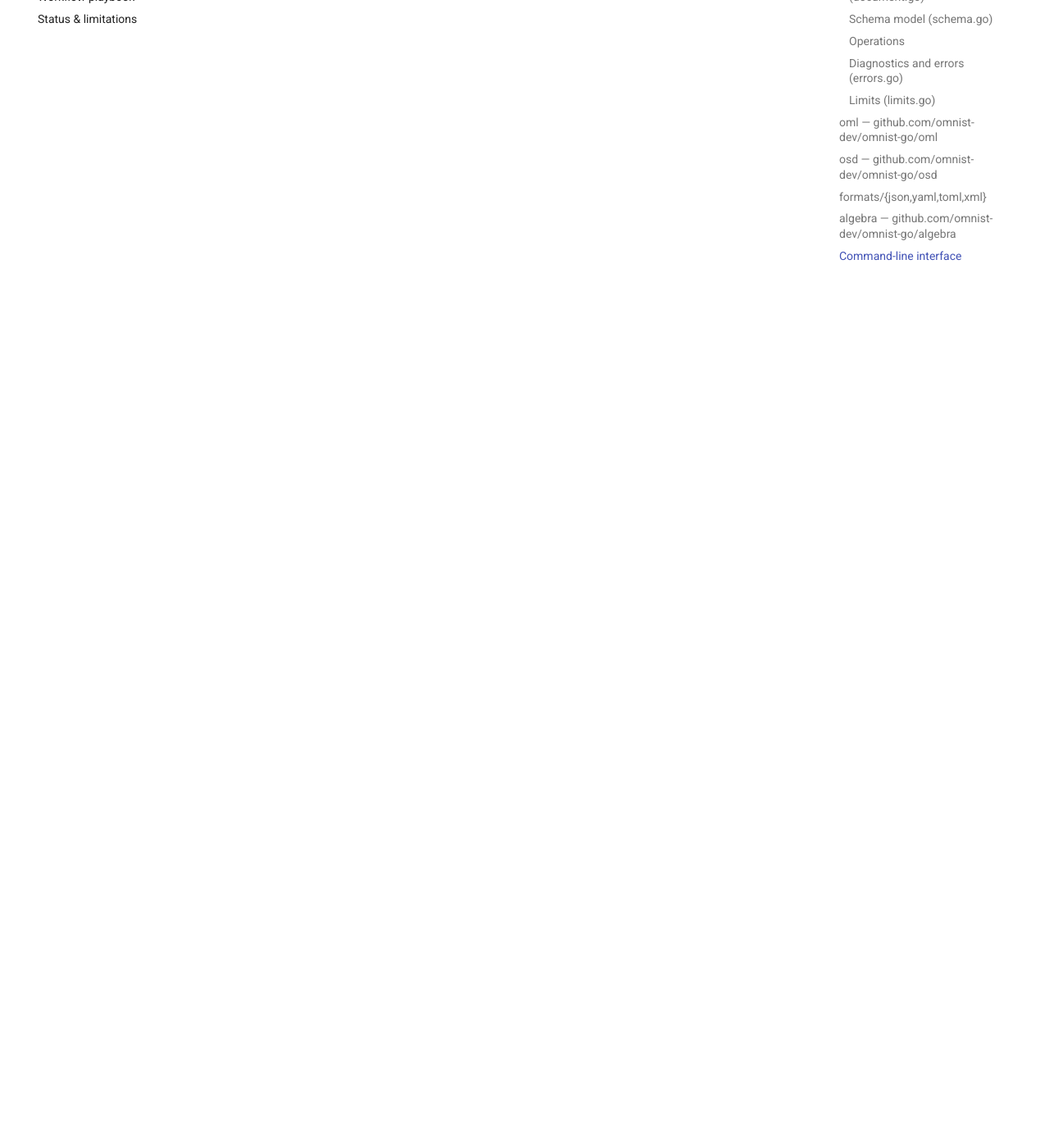
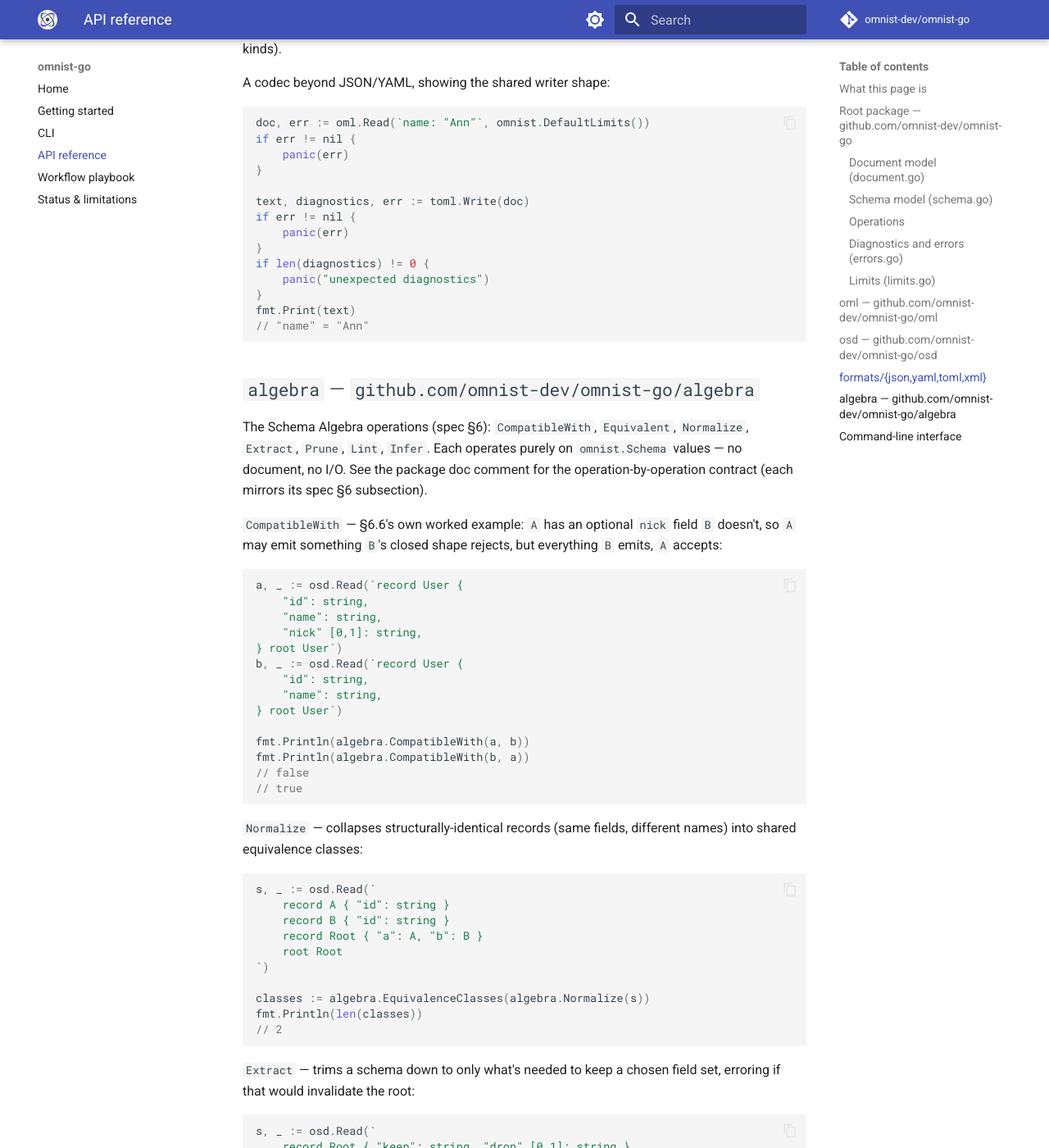
Before and after one commit to omnist-dev/omnist-go, an MkDocs documentation site: the page built from docs/reference.md, in a window 1280 px wide and 1400 px high, scrolled down 3420 px. Shown: the whole window at 82% size. Built offline with MkDocs 1.6.1 and Material for MkDocs 9.7.7, drawn with Linux system fonts in a browser that asks for light colours; comment, search, counter and statistics services are not loaded; some of the changed text lies outside the part shown.

Commit message:
docs: fix stale pkg.go.dev caveat, add runnable reference examples (#64) (#65)
docs/reference.md's tag-status caveat still said 'no tagged release' after
v0.1.0-alpha was tagged and pushed. Update it to the real, live-checked
state: the module proxy already knows about the tag, pkg.go.dev itself
still 404s pending indexing.

Weave real, tested usage examples directly into reference.md's oml, osd,
formats/toml, and algebra sections (CompatibleWith, Normalize, Extract,
Lint) -- areas getting-started.md doesn't cover -- each backed by a new
Example function in doc_examples_reference_test.go with a verified-by
marker per the existing doc-example gate (tools/check_doc_examples).

Add workflow-playbook.md Sec8: docs describing a public API surface, a
documented number, or an external-state claim must update in the same PR
that changes that state, not as a follow-up. This is the second time this
repo has hit exactly this staleness pattern (first was docs/limitations.md,
issue #59); doc-illustrative stays the deliberate exception, not the
default, for genuinely non-runnable content.

Co-authored-by: Thomas Lee <yautat@gmail.com>

````diff
--- a/docs/reference.md
+++ b/docs/reference.md
@@ -7,13 +7,15 @@
 the idiomatic Go answer to "API reference": don't hand-maintain a second
 copy of `go doc`'s output here.
 
-**Not yet indexed.** As of this page, `omnist-go` has no tagged release
-(`git tag -l` is empty) — pkg.go.dev indexes tagged versions (and the
-`main` branch's latest commit as a pseudo-version) once a module has been
-`go get`-ed at least once from a public proxy. Until the first tag lands
-(tracked by `docs/workflow-playbook.md` §1's `v0.0.x-alpha` -> real version
-bump), treat this page's curated map below as authoritative, and use `go
-doc` locally for the mechanical dump:
+**Tagged, but pkg.go.dev hasn't indexed it yet.** `v0.1.0-alpha` is tagged
+and pushed, and the Go module proxy already knows about it —
+`curl https://proxy.golang.org/github.com/omnist-dev/omnist-go/@v/v0.1.0-alpha.info`
+returns a real result. pkg.go.dev itself, though, still 404s on
+`https://pkg.go.dev/github.com/omnist-dev/omnist-go` as of this page
+(indexing lags the proxy by anywhere from minutes to a few hours after
+the first `go get` of a new module path). Until that page comes up, treat
+this page's curated map below as authoritative, and use `go doc` locally
+for the mechanical dump:
 
 <!-- doc-illustrative -->
 ```bash
@@ -102,10 +104,42 @@
 bool) (string, []omnist.Diagnostic)` (`WriteCompact` is a convenience
 wrapper for `Write(d, true)`). Round-trips Core and Extended OML per spec.
 
+<!-- verified-by: doc_examples_reference_test.go::Example_omlRoundTrip -->
+```go
+doc, err := oml.Read(`name: "Ann"
+tags: "a"
+tags: "b"
+`, omnist.DefaultLimits())
+if err != nil {
+    panic(err)
+}
+
+text, diagnostics := oml.WriteCompact(doc)
+if len(diagnostics) != 0 {
+    panic("unexpected diagnostics")
+}
+fmt.Println(text)
+// name: "Ann"; tags: "a"; tags: "b"
+```
+
 ## `osd` — `github.com/omnist-dev/omnist-go/osd`
 
 OSD (the schema definition format) reader and writer: `Read(text string)
 (omnist.Schema, error)`, `Write(s omnist.Schema, compact bool) string`.
+
+<!-- verified-by: doc_examples_reference_test.go::Example_osdRoundTrip -->
+```go
+schema, err := osd.Read(`
+    record Person { "name": string, "tags" [0,]: string }
+    root Person
+`)
+if err != nil {
+    panic(err)
+}
+
+fmt.Println(osd.Write(schema, true))
+// record Person { "name": string, "tags" [0,]: string } root Person
+```
 
 ## `formats/{json,yaml,toml,xml}`
 
@@ -120,6 +154,26 @@
 XML leaf-typing, YAML sexagesimal integers, TOML's native date/time
 kinds).
 
+A codec beyond JSON/YAML, showing the shared writer shape:
+
+<!-- verified-by: doc_examples_reference_test.go::Example_tomlWrite -->
+```go
+doc, err := oml.Read(`name: "Ann"`, omnist.DefaultLimits())
+if err != nil {
+    panic(err)
+}
+
+text, diagnostics, err := toml.Write(doc)
+if err != nil {
+    panic(err)
+}
+if len(diagnostics) != 0 {
+    panic("unexpected diagnostics")
+}
+fmt.Print(text)
+// "name" = "Ann"
+```
+
 ## `algebra` — `github.com/omnist-dev/omnist-go/algebra`
 
 The Schema Algebra operations (spec §6): `CompatibleWith`, `Equivalent`,
@@ -128,6 +182,82 @@
 for the operation-by-operation contract (each mirrors its spec §6
 subsection).
 
+`CompatibleWith` — §6.6's own worked example: `A` has an optional `nick`
+field `B` doesn't, so `A` may emit something `B`'s closed shape rejects,
+but everything `B` emits, `A` accepts:
+
+<!-- verified-by: doc_examples_reference_test.go::Example_algebraCompatibleWith -->
+```go
+a, _ := osd.Read(`record User {
+    "id": string,
+    "name": string,
+    "nick" [0,1]: string,
+} root User`)
+b, _ := osd.Read(`record User {
+    "id": string,
+    "name": string,
+} root User`)
+
+fmt.Println(algebra.CompatibleWith(a, b))
+fmt.Println(algebra.CompatibleWith(b, a))
+// false
+// true
+```
+
+`Normalize` — collapses structurally-identical records (same fields,
+different names) into shared equivalence classes:
+
+<!-- verified-by: doc_examples_reference_test.go::Example_algebraNormalize -->
+```go
+s, _ := osd.Read(`
+    record A { "id": string }
+    record B { "id": string }
+    record Root { "a": A, "b": B }
+    root Root
+`)
+
+classes := algebra.EquivalenceClasses(algebra.Normalize(s))
+fmt.Println(len(classes))
+// 2
+```
+
+`Extract` — trims a schema down to only what's needed to keep a chosen
+field set, erroring if that would invalidate the root:
+
+<!-- verified-by: doc_examples_reference_test.go::Example_algebraExtract -->
+```go
+s, _ := osd.Read(`
+    record Root { "keep": string, "drop" [0,1]: string }
+    root Root
+`)
+
+out, err := algebra.Extract(s, map[string]bool{"keep": true})
+if err != nil {
+    panic(err)
+}
+root := out.Env[out.Root]
+fmt.Println(len(root.Fields))
+// 1
+```
+
+`Lint` — reports schema diagnostics such as an unreachable record no
+field ever references:
+
+<!-- verified-by: doc_examples_reference_test.go::Example_algebraLint -->
+```go
+s, _ := osd.Read(`
+    record Root { "id": string }
+    record Orphan { "id": string, "note": string }
+    root Root
+`)
+
+findings := algebra.Lint(s)
+for _, f := range findings {
+    fmt.Println(f.Code, f.Location)
+}
+// lint.unreachable-record Orphan
+```
+
 ## Command-line interface
 
 `cmd/omnist` is a thin binding over the library (direct calls, not a
````
Also changed, not shown: docs/workflow-playbook.md (+27 -0 lines), 1 other file.
